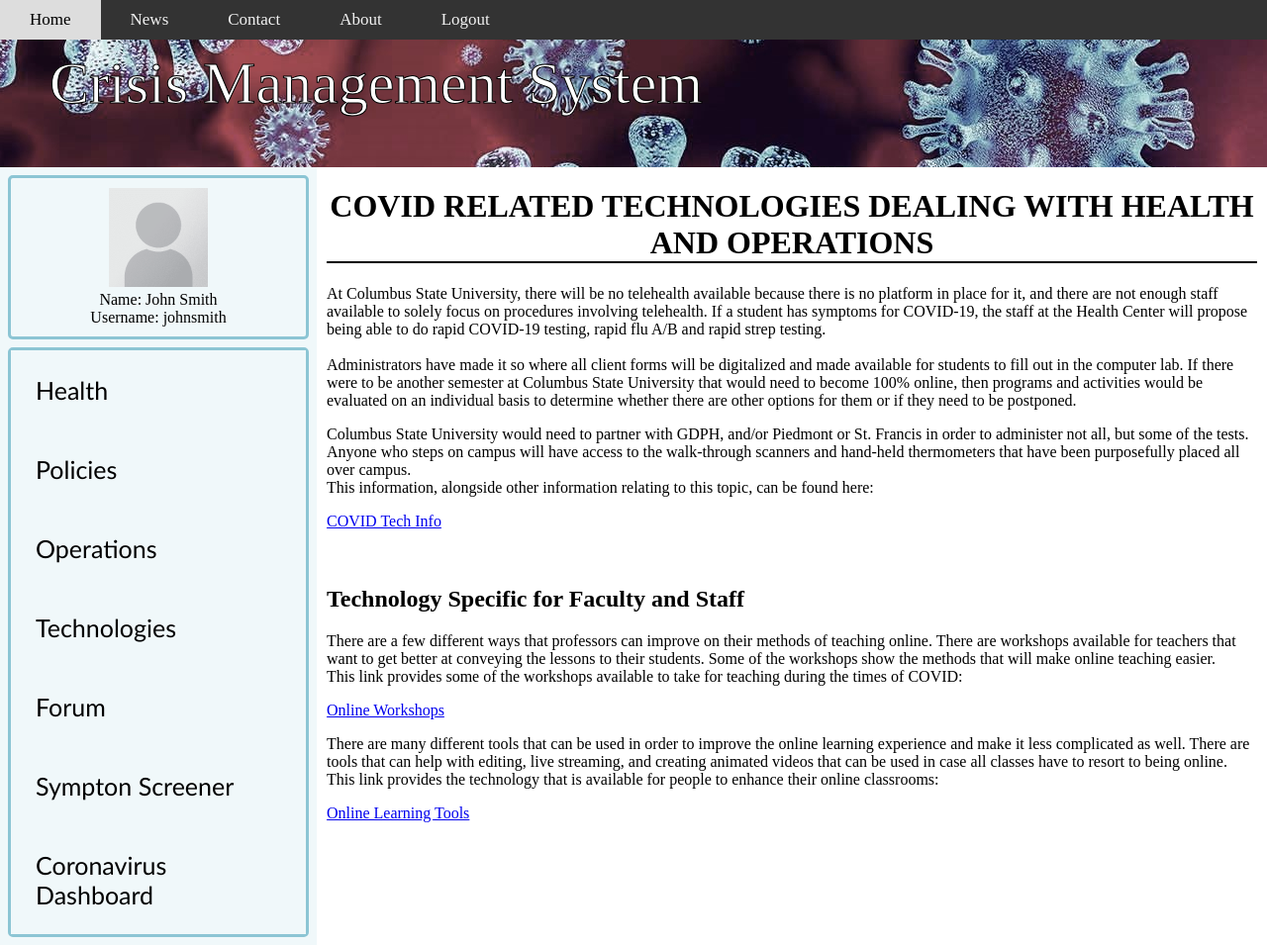
After one commit to looloo223/SEproject, a Django app: page /technologies/ in a window 1280 px wide. The commit adds this page. Shown: the whole page at 99% size. Run offline with Django 3.2, Linux system fonts and the light colour scheme; a user stored in the database is signed in.

Commit message:
created technologies page

```diff
--- a/seproject/app/templates/app/index.html
+++ b/seproject/app/templates/app/index.html
@@ -26,7 +26,7 @@
 					Policies</button>
 				<button onclick="location.href='/operation'" class="button button1">
 					Operations</button>
-				<button onclick="location.href='location.com'" class="button button1">
+				<button onclick="location.href='/technologies'" class="button button1">
 					Technologies</button>
 				<button onclick="location.href='/forumMain'" class="button button1">
 					Forum</button>
--- /dev/null
+++ b/seproject/app/templates/app/technologies.html
@@ -0,0 +1,35 @@
+{% extends "app/base2.html" %}
+{% load static %}
+<!DOCTYPE html>
+<html>
+
+    {% block content %}
+
+    <body>
+
+        <h1>COVID Related Technologies Dealing with Health and Operations</h1>
+
+        <div><!--Main blurb-->
+            <p>At Columbus State University, there will be no telehealth available because there is no platform in place for it, and there are not enough staff available to solely focus on procedures involving telehealth. If a student has symptoms for COVID-19, the staff at the Health Center will propose being able to do rapid COVID-19 testing, rapid flu A/B and rapid strep testing.
+            <br><br>Administrators have made it so where all client forms will be digitalized and made available for students to fill out in the computer lab. If there were to be another semester at Columbus State University that would need to become 100% online, then programs and activities would be evaluated on an individual basis to determine whether there are other options for them or if they need to be postponed.</p>
+
+            <p>Columbus State University would need to partner with GDPH, and/or Piedmont or St. Francis in order to administer not all, but some of the tests. Anyone who steps on campus will have access to the walk-through scanners and hand-held thermometers that have been purposefully placed all over campus.
+            <br>This information, alongside other information relating to this topic, can be found here:</p>
+            <a href="https://www.columbusstate.edu/covid/docs/CSU_Return_to_Campus_Planning_Document_12.18.2020.pdf">COVID Tech Info</a>
+        </div>
+
+        <div><!--Faculty and Staff-->
+            <br><br><h2>Technology Specific for Faculty and Staff</h2>
+
+            <p>There are a few different ways that professors can improve on their methods of teaching online. There are workshops available for teachers that want to get better at conveying the lessons to their students. Some of the workshops show the methods that will make online teaching easier.
+            <br>This link provides some of the workshops available to take for teaching during the times of COVID:</p>
+            <a href="https://cool.columbusstate.edu/workshops/itworkshops.php">Online Workshops</a>
+
+            <p>There are many different tools that can be used in order to improve the online learning experience and make it less complicated as well. There are tools that can help with editing, live streaming, and creating animated videos that can be used in case all classes have to resort to being online.
+            <br>This link provides the technology that is available for people to enhance their online classrooms:</p>
+            <a href="https://cool.columbusstate.edu/elearningtools.php">Online Learning Tools</a>
+        </div>
+
+    </body>
+    {% endblock %}
+</html>
--- a/seproject/app/views.py
+++ b/seproject/app/views.py
@@ -20,6 +20,9 @@ def operation(request):
 
 def policies(request):
     return render(request, 'app/policies.html')
+
+def technologies(request):
+    return render(request, 'app/technologies.html')
 
 def register(request):
     form = UserCreationForm()                                           # Use CreateUserForm() for email entry as well
--- a/seproject/seproject/urls.py
+++ b/seproject/seproject/urls.py
@@ -26,6 +26,7 @@ urlpatterns = [
     path('contact/', contact),
     path('operation/', operation, name='operation'),
     path('policies/', policies),
+    path('technologies/', technologies),
     path('register/', register),
     path('login/', loginPage),
     path('accounts/', include('django.contrib.auth.urls')),
```
